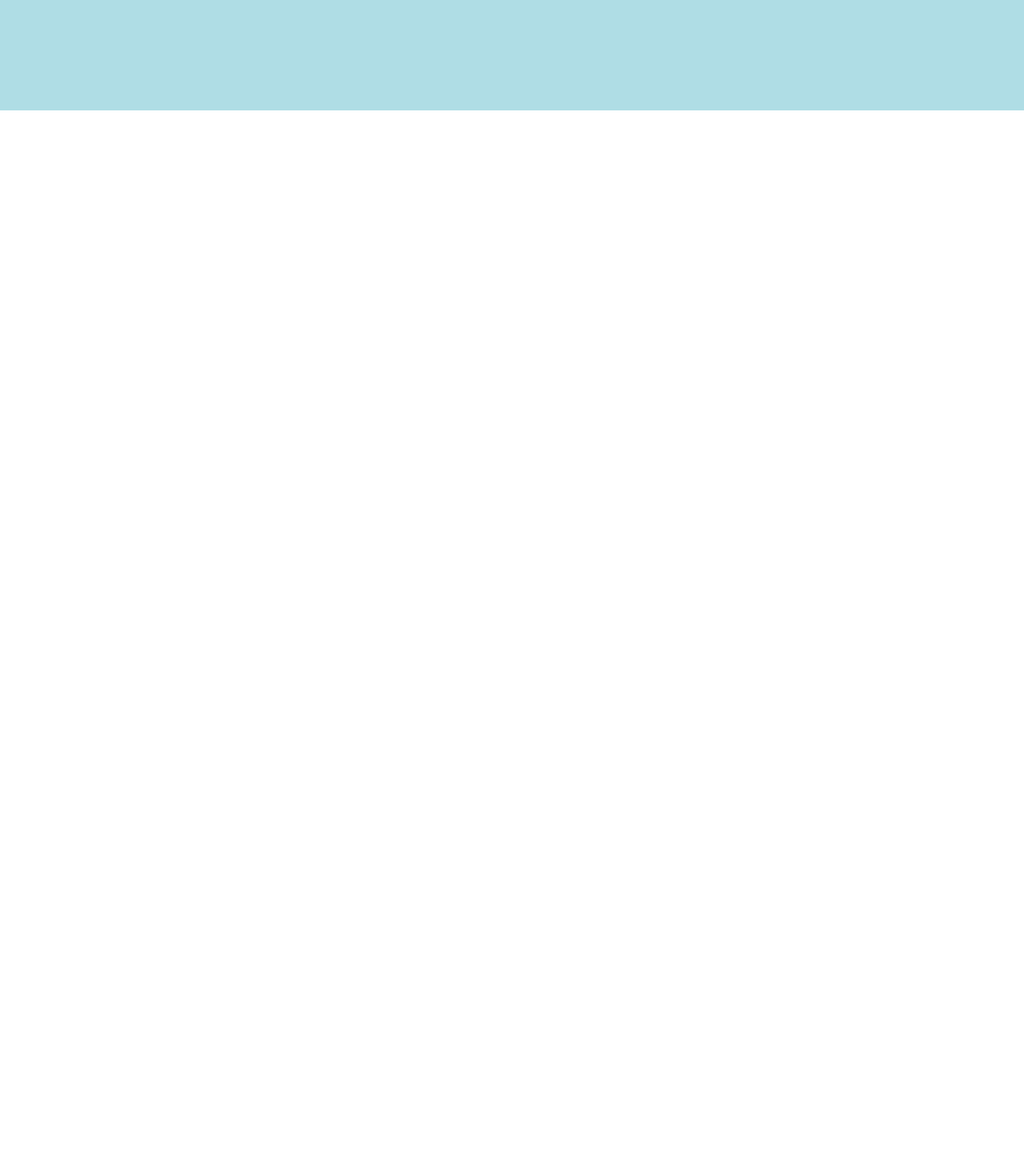
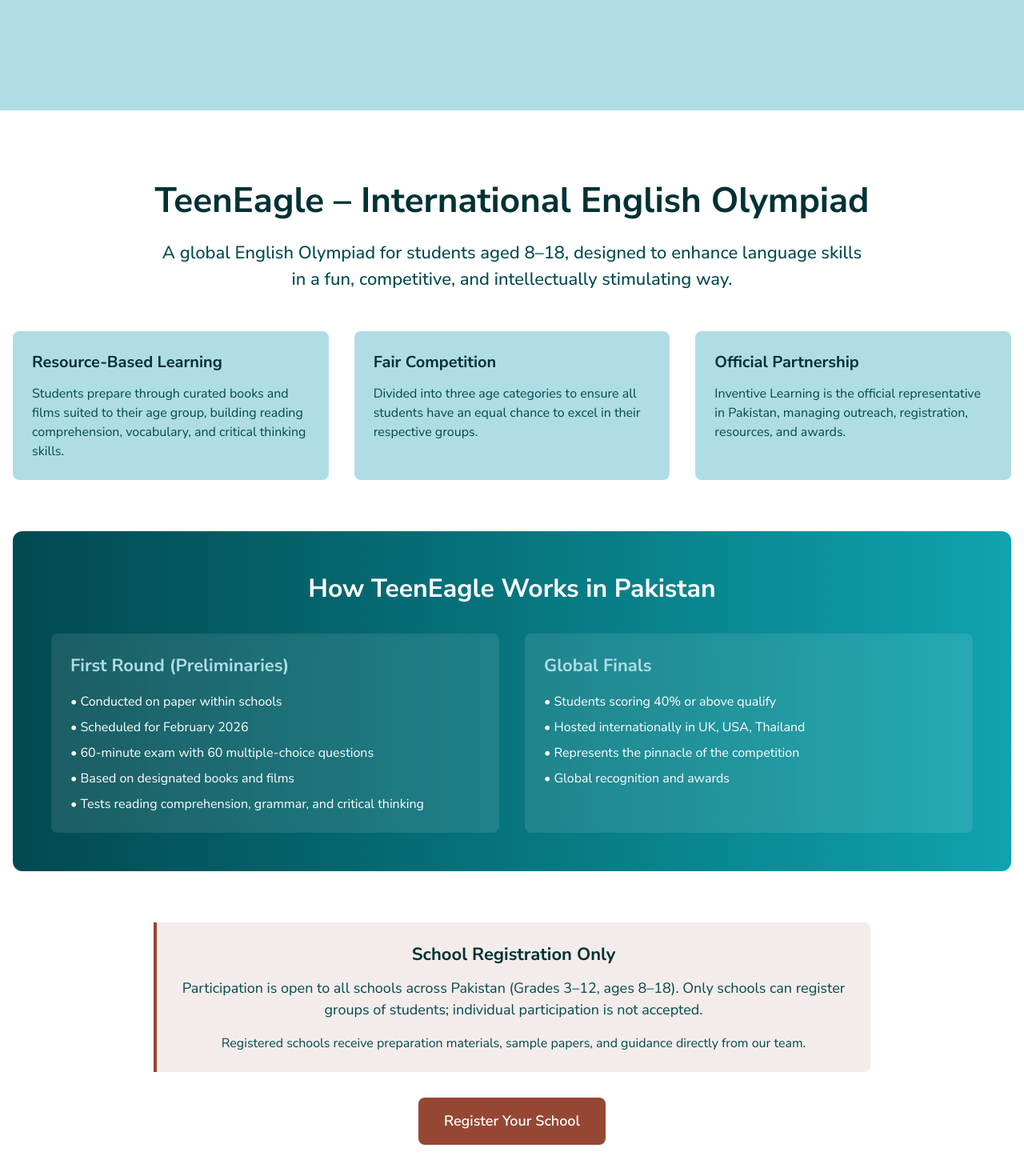
Before and after one commit to kainatkiranrashid2/inventivelearningwebsite, a Next.js app: page /teeneagle in a window 1280 px wide. Shown: the part 662-2132 px from the top of the page at 80% size. Before the commit the page ends 800 px from the top, so only its background shows below. Built offline with nearby package versions, Linux system fonts and the light colour scheme.

Commit message:
`Refactor Header component styles and add AboutUs component to TeenEagle page`

```diff
--- a/app/components/Header.tsx
+++ b/app/components/Header.tsx
@@ -92,7 +92,7 @@
     <>
       <header
         className={`fixed top-0 left-0 right-0 z-50 transition-colors duration-300 ${
-          isScrolled ? "bg-[#024950] shadow-md" : "bg-[#AFDDE5]"
+          isScrolled ? "bg-[#AFDDE5] shadow-md" : "bg-[#AFDDE5]"
         }`}>
         {/* Main Navigation Bar */}
         <div className="container">
--- /dev/null
+++ b/app/teeneagle/components/AboutUs.tsx
@@ -0,0 +1,125 @@
+import React from "react";
+
+const AboutUs = () => {
+  return (
+    <section className="bg-white py-16 lg:py-20">
+      <div className="container mx-auto px-4">
+        {/* Main Title */}
+        <div className="text-center mb-12">
+          <h2
+            className="text-[28px] sm:text-[32px] md:text-[36px] lg:text-[40px] xl:text-[44px]
+            text-[#003135] font-bold mb-4">
+            TeenEagle – International English Olympiad
+          </h2>
+          <p
+            className="text-[16px] sm:text-[18px] md:text-[20px] lg:text-[22px]
+            text-[#024950] font-medium max-w-4xl mx-auto">
+            A global English Olympiad for students aged 8–18, designed to
+            enhance language skills in a fun, competitive, and intellectually
+            stimulating way.
+          </p>
+        </div>
+
+        {/* Key Features Grid */}
+        <div className="grid md:grid-cols-2 lg:grid-cols-3 gap-8 mb-16">
+          <div className="bg-[#AFDDE5] p-6 rounded-lg">
+            <h3 className="text-[18px] md:text-[20px] text-[#003135] font-bold mb-3">
+              Resource-Based Learning
+            </h3>
+            <p className="text-[14px] md:text-[16px] text-[#024950]">
+              Students prepare through curated books and films suited to their
+              age group, building reading comprehension, vocabulary, and
+              critical thinking skills.
+            </p>
+          </div>
+
+          <div className="bg-[#AFDDE5] p-6 rounded-lg">
+            <h3 className="text-[18px] md:text-[20px] text-[#003135] font-bold mb-3">
+              Fair Competition
+            </h3>
+            <p className="text-[14px] md:text-[16px] text-[#024950]">
+              Divided into three age categories to ensure all students have an
+              equal chance to excel in their respective groups.
+            </p>
+          </div>
+
+          <div className="bg-[#AFDDE5] p-6 rounded-lg md:col-span-2 lg:col-span-1">
+            <h3 className="text-[18px] md:text-[20px] text-[#003135] font-bold mb-3">
+              Official Partnership
+            </h3>
+            <p className="text-[14px] md:text-[16px] text-[#024950]">
+              Inventive Learning is the official representative in Pakistan,
+              managing outreach, registration, resources, and awards.
+            </p>
+          </div>
+        </div>
+
+        {/* How It Works Section */}
+        <div className="bg-gradient-to-r from-[#024950] to-[#0FA4AF] rounded-xl p-8 lg:p-12 text-white">
+          <h3 className="text-[24px] sm:text-[28px] md:text-[32px] font-bold mb-8 text-center">
+            How TeenEagle Works in Pakistan
+          </h3>
+
+          <div className="grid md:grid-cols-2 gap-8">
+            {/* First Round */}
+            <div className="bg-white/10 backdrop-blur-sm rounded-lg p-6">
+              <h4 className="text-[20px] md:text-[22px] font-bold mb-4 text-[#AFDDE5]">
+                First Round (Preliminaries)
+              </h4>
+              <ul className="space-y-2 text-[14px] md:text-[16px]">
+                <li>• Conducted on paper within schools</li>
+                <li>• Scheduled for February 2026</li>
+                <li>• 60-minute exam with 60 multiple-choice questions</li>
+                <li>• Based on designated books and films</li>
+                <li>
+                  • Tests reading comprehension, grammar, and critical thinking
+                </li>
+              </ul>
+            </div>
+
+            {/* Global Finals */}
+            <div className="bg-white/10 backdrop-blur-sm rounded-lg p-6">
+              <h4 className="text-[20px] md:text-[22px] font-bold mb-4 text-[#AFDDE5]">
+                Global Finals
+              </h4>
+              <ul className="space-y-2 text-[14px] md:text-[16px]">
+                <li>• Students scoring 40% or above qualify</li>
+                <li>• Hosted internationally in UK, USA, Thailand</li>
+                <li>• Represents the pinnacle of the competition</li>
+                <li>• Global recognition and awards</li>
+              </ul>
+            </div>
+          </div>
+        </div>
+
+        {/* Registration Info */}
+        <div className="mt-16 text-center">
+          <div className="bg-[#964734]/10 border-l-4 border-[#964734] rounded-r-lg p-6 max-w-4xl mx-auto">
+            <h4 className="text-[20px] md:text-[22px] text-[#003135] font-bold mb-3">
+              School Registration Only
+            </h4>
+            <p className="text-[16px] md:text-[18px] text-[#024950] mb-4">
+              Participation is open to all schools across Pakistan (Grades 3–12,
+              ages 8–18). Only schools can register groups of students;
+              individual participation is not accepted.
+            </p>
+            <p className="text-[14px] md:text-[16px] text-[#024950]">
+              Registered schools receive preparation materials, sample papers,
+              and guidance directly from our team.
+            </p>
+          </div>
+
+          <div className="mt-8">
+            <button
+              className="px-8 py-4 bg-[#964734] text-white font-semibold text-[16px] md:text-[18px]
+              rounded-lg transition-all duration-200 hover:bg-[#0FA4AF] hover:scale-105">
+              Register Your School
+            </button>
+          </div>
+        </div>
+      </div>
+    </section>
+  );
+};
+
+export default AboutUs;
--- a/app/teeneagle/page.tsx
+++ b/app/teeneagle/page.tsx
@@ -1,11 +1,13 @@
 "use client";
 import React from "react";
 import Header from "./components/Header";
+import AboutUs from "./components/AboutUs";
 
 const TeenEagle = () => {
   return (
     <>
       <Header />
+      <AboutUs />
     </>
   );
 };
```
